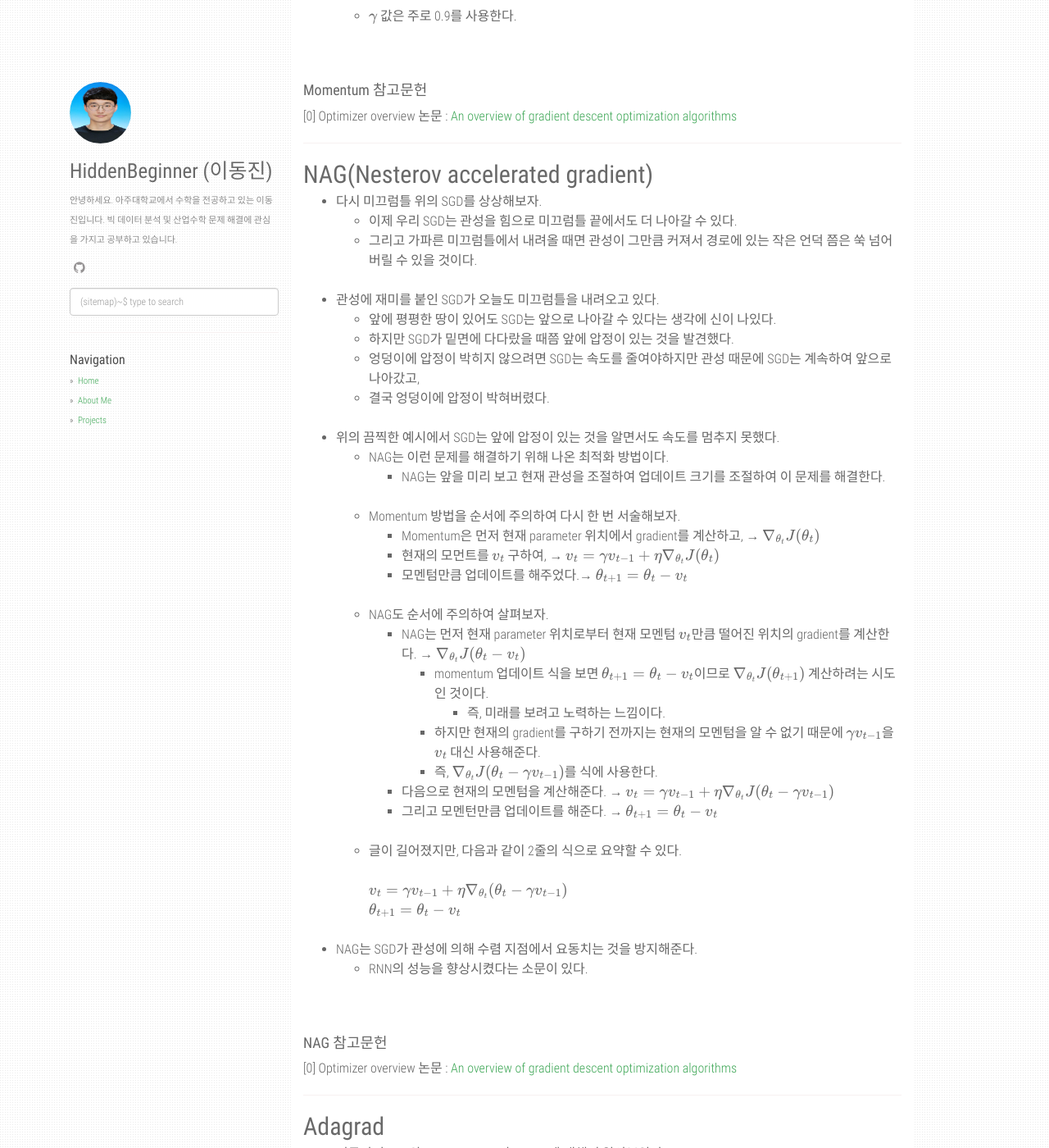
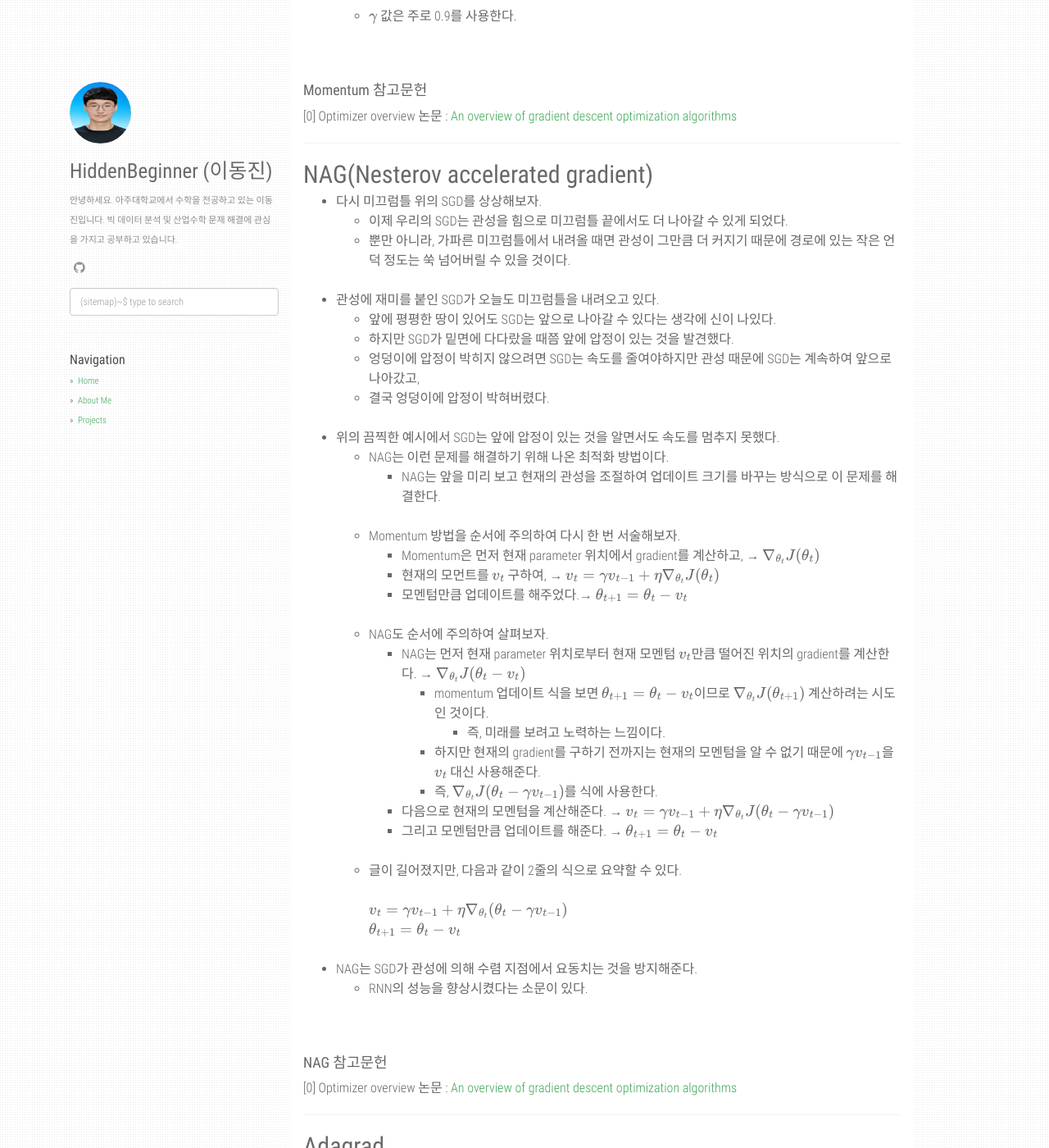
Before and after one commit to agusmakmun/agusmakmun.github.io, a Jekyll site: the page built from _posts/2019-9-22-optimization_algorithms_in_deep_learning.md, in a window 1280 px wide and 1400 px high, scrolled down 4026 px. Shown: the whole window at 82% size. Built offline with Jekyll 4.4.1, drawn with Linux system fonts in a browser that asks for light colours; formulas are drawn with MathJax 3; comment, search, counter and statistics services are not loaded; some of the changed text lies outside the part shown.

Commit message:
Update 2019-9-22-optimization_algorithms_in_deep_learning.md

```diff
--- a/_posts/2019-9-22-optimization_algorithms_in_deep_learning.md
+++ b/_posts/2019-9-22-optimization_algorithms_in_deep_learning.md
@@ -163,8 +163,8 @@
 
 ## NAG(Nesterov accelerated gradient)<a name="NAG"></a>
 - 다시 미끄럼틀 위의 SGD를 상상해보자.
-    - 이제 우리 SGD는 관성을 힘으로 미끄럼틀 끝에서도 더 나아갈 수 있다.
-    - 그리고 가파른 미끄럼틀에서 내려올 때면 관성이 그만큼 커져서 경로에 있는 작은 언덕 쯤은 쑥 넘어버릴 수 있을 것이다.<br/><br/>
+    - 이제 우리의 SGD는 관성을 힘으로 미끄럼틀 끝에서도 더 나아갈 수 있게 되었다.
+    - 뿐만 아니라, 가파른 미끄럼틀에서 내려올 때면 관성이 그만큼 더 커지기 때문에 경로에 있는 작은 언덕 정도는 쑥 넘어버릴 수 있을 것이다.<br/><br/>
 - 관성에 재미를 붙인 SGD가 오늘도 미끄럼틀을 내려오고 있다.
     - 앞에 평평한 땅이 있어도 SGD는 앞으로 나아갈 수 있다는 생각에 신이 나있다.
     - 하지만 SGD가 밑면에 다다랐을 때쯤 앞에 압정이 있는 것을 발견했다.
@@ -173,7 +173,7 @@
 
 - 위의 끔찍한 예시에서 SGD는 앞에 압정이 있는 것을 알면서도 속도를 멈추지 못했다.
     - NAG는 이런 문제를 해결하기 위해 나온 최적화 방법이다.
-        - NAG는 앞을 미리 보고 현재 관성을 조절하여 업데이트 크기를 조절하여 이 문제를 해결한다.<br/><br/>
+        - NAG는 앞을 미리 보고 현재의 관성을 조절하여 업데이트 크기를 바꾸는 방식으로 이 문제를 해결한다.<br/><br/>
 
     - Momentum 방법을 순서에 주의하여 다시 한 번 서술해보자.
         - Momentum은 먼저 현재 parameter 위치에서 gradient를 계산하고, → $\nabla_{\theta_t}J(\theta_t)$
@@ -187,7 +187,7 @@
             - 하지만 현재의 gradient를 구하기 전까지는 현재의 모멘텀을 알 수 없기 때문에 $\gamma v_{t-1}$을 $v_t$ 대신 사용해준다.
             - 즉, $\nabla_{\theta_t}J(\theta_t - \gamma v_{t-1})$를 식에 사용한다.
         - 다음으로 현재의 모멘텀을 계산해준다. → $v_t = \gamma v_{t-1} + \eta \nabla_{\theta_t}J(\theta_t - \gamma v_{t-1})$
-        - 그리고 모멘턴만큼 업데이트를 해준다. → $\theta_{t+1} = \theta_t - v_t$<br/><br/>
+        - 그리고 모멘텀만큼 업데이트를 해준다. → $\theta_{t+1} = \theta_t - v_t$<br/><br/>
 
     - 글이 길어졌지만, 다음과 같이 2줄의 식으로 요약할 수 있다.<br/><br/>
     $$v_t = \gamma v_{t-1} + \eta \nabla_{\theta_t}(\theta_t - \gamma v_{t-1})$$<br/>
@@ -206,19 +206,19 @@
 ## Adagrad<a name="Adagrad"></a>
 - 지금까지 SGD와 Momentum 그리고 NAG에 대해서 알아보았다.
     - 이 세 가지 방법의 공통점 중 하나는 모든 파라미터에 대해서 같은 learning rate를 적용하여 업데이트를 한다는 점이다.
-    - 이것이 어떤 문제가 될까 싶겠지만, sparse한 데이터를 예시를 들어 알아보자.
+    - 이것이 어떤 문제가 될까 싶겠지만, sparse한 데이터를 예시로 들어 알아보자.
         - $i$번 째 레이어의 인풋 노드 값을 차례대로 $a_1, a_2, \cdots, a_n $ 이라고 하자.
         - 이미 잘 알고 있는 것처럼 $i+1$번 째 레이어로 넘어가기 전에 파라미터들과 선형결합을 해준다.<br/><br/>
         $$w_0 + w_1a_1 + w_2a_2 + \cdots + w_na_n$$<br/><br/>
         - 이 때, 다른 얘들은 괜찮은데 유독 $a_2$ 는 sparse해서 주로 0값이 많이 나온다고 하자
             - 그러면 $a_2 = 0$일 때, $w_0 + w_1a_1 + 0 +w_3a_3 + \cdots + w_na_n$이 되고,
-            - 이 때, 손실함수에서도 $w_2$ term은 없어질 것이다.
+            - 손실함수에서도 $w_2$ term이 없어질 것이다.
             - $w_2$가 없는 손실함수를 $w_2$로 편미분한 값은 0이 나오고 $w_2$는 업데이트되지 않을 것이다.
         - 그렇게 $w_2$가 기억에서 사라질 때쯤 0 아닌 값을 갖는 $a_2$가 등장했다고 하자.
-            - 아주 오랜만에 손실함수에는 $w_2$term이 등장할 것이고 드디어 $w_2$를 업데이트할 수 있게 되었다.
+            - 아주 오랜만에 손실함수에는 $w_2$ term이 등장할 것이고 드디어 $w_2$를 업데이트할 수 있게 되었다.
         - 이 때 $w_2$는 그 동안 상대적으로 조금 업데이트됐기 때문에 수렴점까지 거리가 아직 많이 남은 상태이다.
-            - 따라서 $w_2$는 다른 파라미터들보다 더 크게 업데이트를 해야 수렴지점으로 조금이라도 빨리 갈 수 있을 것이다.
-    - 이런 이유로 파라미터가 업데이트된 빈도 수에 따라 업데이트 크기를 다르게 해야 할 필요가 있다.
+            - 따라서 $w_2$는 다른 파라미터들보다 더 크게 업데이트를 해줘야만 수렴지점으로 조금이라도 빨리 갈 수 있을 것이다.
+    - 이런 이유로 각 파라미터의 업데이트 빈도 수에 따라 업데이트 크기를 다르게 해줘야 할 필요가 있다.
     - 그리고 앞에서 다룬 세 가지 방법은 아쉽게도 이를 반영하지 못한다.
 <br/><br/>
 
```
